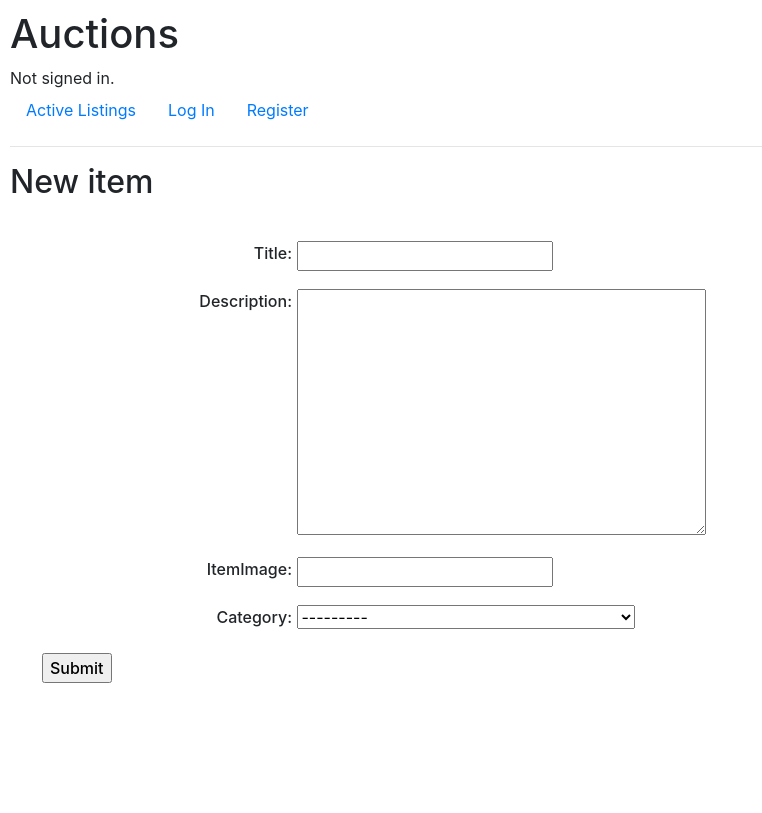
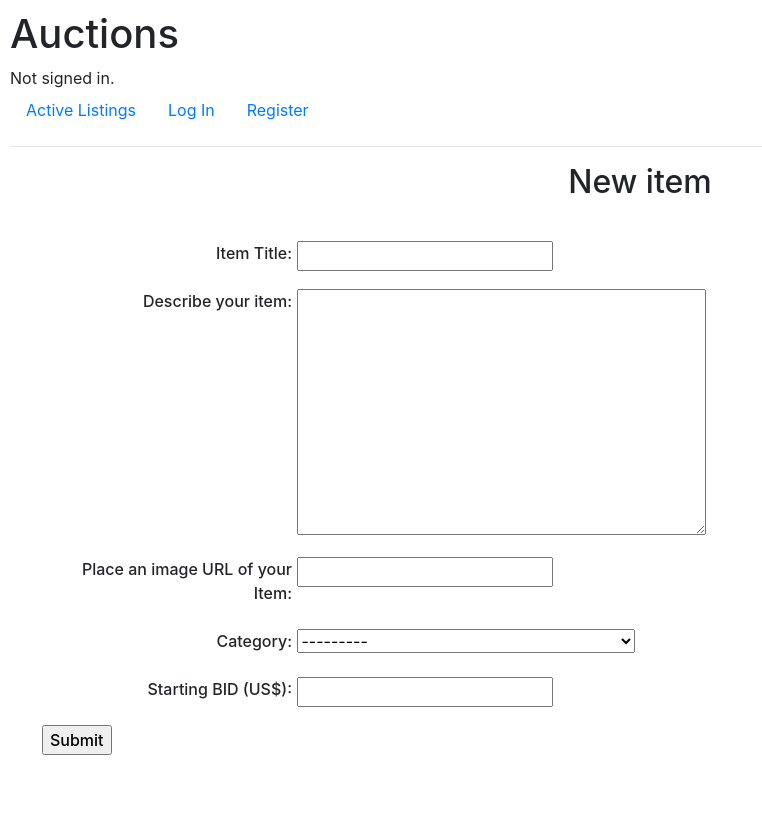
Before and after one commit to alasantos/CS50_Project00_Commerce, a Django app: page /createListing in a window 1280 px wide. Shown: the whole page, without its empty margins (0-762 px from the left). Before the commit the page ends 683 px from the top, so only its background shows below. Run offline with Django 3.2, Linux system fonts and the light colour scheme; data comes from the database, SQL or seed files in the repository; some libraries are stand-ins or nearby versions.

Commit message:
twiking the item creation html

```diff
--- a/auctions/static/auctions/styles.css
+++ b/auctions/static/auctions/styles.css
@@ -8,6 +8,10 @@ form {
     align-content: center;
 
 }
+
+h2 {
+    text-align : center;
+  }
 
 .footer {
     position: fixed;
--- a/auctions/views.py
+++ b/auctions/views.py
@@ -17,7 +17,14 @@ from .models import User, Item
 class ItemForm( ModelForm):
     class Meta:
         model = Item
-        fields = ['Title', 'Description', 'ItemImage', 'Category','StartingBid']
+        fields = ['Title', 'Description', 'ItemImage', 'Category','startingBid']
+        labels = {
+            'Title': ('Item Title'),
+            'Description': ('Describe your item:'),
+            'ItemImage': ('Place an image URL of your Item'),
+            'startingBid': ('Starting BID (US$)')
+        }
+
 
 def createListing( request ):
     if request.method == 'GET':
```
